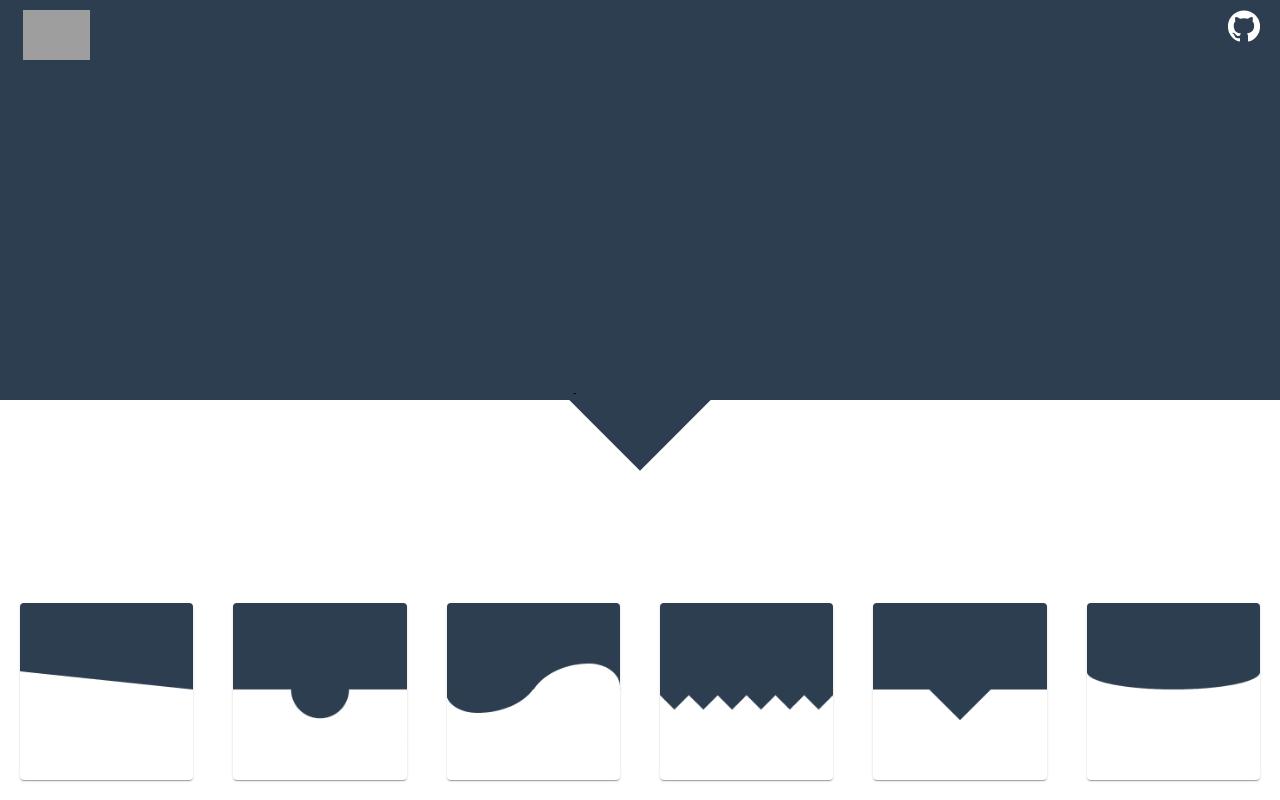
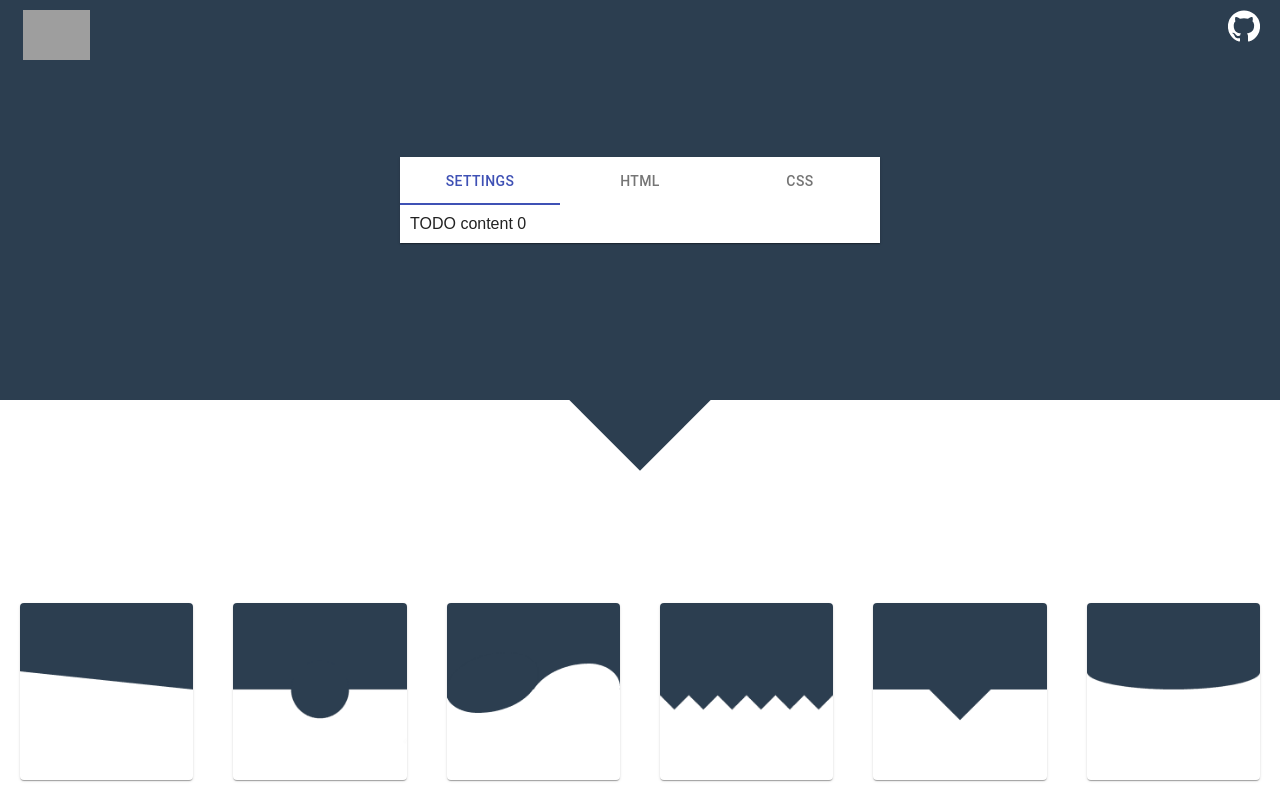
Before and after one commit to wwebdev/separator-generator, a Next.js app: page / in a window 1280 px wide. Built offline with nearby package versions, Linux system fonts and the light colour scheme; grey boxes are pictures that could not be loaded.

Commit message:
init controls

```diff
--- /dev/null
+++ b/components/Generator/Controls.js
@@ -0,0 +1,34 @@
+import React from 'react'
+import Paper from '@material-ui/core/Paper'
+import Tabs from '@material-ui/core/Tabs'
+import Tab from '@material-ui/core/Tab'
+import * as S from './styled'
+
+const Controls = props => {
+    const [value, setValue] = React.useState(0)
+
+    const handleChange = (event, newValue) => {
+        setValue(newValue)
+    }
+
+    return (
+        <S.Controls square>
+            <Tabs
+                value={value}
+                indicatorColor="primary"
+                textColor="primary"
+                onChange={handleChange}
+                aria-label="controls for customizing the separator"
+            >
+                <Tab label="Settings" />
+                <Tab label="HTML" />
+                <Tab label="CSS" />
+            </Tabs>
+            <S.ControlContent>
+                TODO content {value}
+            </S.ControlContent>
+        </S.Controls>
+    )
+}
+
+export default Controls
--- a/components/Generator/index.js
+++ b/components/Generator/index.js
@@ -1,13 +1,14 @@
 import React, { useState } from 'react'
 import { Card } from '@material-ui/core'
 import { GitHub } from '@material-ui/icons'
+import Controls from './Controls'
 import * as S from './styled'
 
 const Generator = props => {
     const [active, setActive] = useState('triangle')
     const [reversed, setReversed] = useState('false')
 
-    // /*  todo reverse */
+    // todo reverse
     return (
         <React.Fragment>
             <S.Header>
@@ -21,22 +22,31 @@ const Generator = props => {
             <S.Container>
                 <S.Top className={active}>
 
+                    <Controls />
+
                     { active === 'skewed' && <S.SkewBg></S.SkewBg> }
                     { active === 'wave' && <S.Wave></S.Wave> }
                 </S.Top>
-                <S.Center>
-                    TODO Show Code
-                </S.Center>
                 <S.Bottom>
                     <S.Row>
-                        <Card onClick={() => { setActive('skewed') }}><img src="/skewed.png" alt="skewed" /></Card>
-                        <Card onClick={() => { setActive('semiCircle') }}><img src="/semicircle.png" alt="semi circle" /></Card>
-                        <Card onClick={() => { setActive('wave') }}><img src="/wave.png" alt="wave" /></Card>
-                    </S.Row>
-                    <S.Row>
-                        <Card onClick={() => { setActive('spikes') }}><img src="/spikes.png" alt="spikes" /></Card>
-                        <Card onClick={() => { setActive('triangle') }}><img src="/triangle.png" alt="triangle" /></Card>
-                        <Card onClick={() => { setActive('curved') }}><img src="/curved.png" alt="curved" /></Card>
+                        <Card onClick={() => { setActive('skewed') }}>
+                            <img src="/skewed.png" alt="skewed" />
+                        </Card>
+                        <Card onClick={() => { setActive('semiCircle') }}>
+                            <img src="/semicircle.png" alt="semi circle" />
+                        </Card>
+                        <Card onClick={() => { setActive('wave') }}>
+                            <img src="/wave.png" alt="wave" />
+                        </Card>
+                        <Card onClick={() => { setActive('spikes') }}>
+                            <img src="/spikes.png" alt="spikes" />
+                        </Card>
+                        <Card onClick={() => { setActive('triangle') }}>
+                            <img src="/triangle.png" alt="triangle" />
+                        </Card>
+                        <Card onClick={() => { setActive('curved') }}>
+                            <img src="/curved.png" alt="curved" />
+                        </Card>
                     </S.Row>
                 </S.Bottom>
             </S.Container>
--- a/components/Generator/styled.js
+++ b/components/Generator/styled.js
@@ -155,18 +155,15 @@ export const Bottom = styled(Section)`
   align-items: flex-end;
 `
 
-export const Center = styled.div`
-  position: absolute;
-  left: 50%;
-  top: 50%;
-  transform: translateX(-50%) translateY(-50%);
-`
-
 export const Row = styled.div`
   display: flex;
 
   > * {
     margin: 20px;
+
+    @media (max-width: 768px) {
+      margin: 5px;
+    }
 
     &:hover {
       cursor: pointer;
@@ -178,3 +175,12 @@ export const Row = styled.div`
     width: 100%;
   }
 `
+
+export const Controls = styled(Card)`
+  position: relative;
+  z-index: 20;
+`
+
+export const ControlContent = styled.div`
+  padding: 10px;
+`
```
